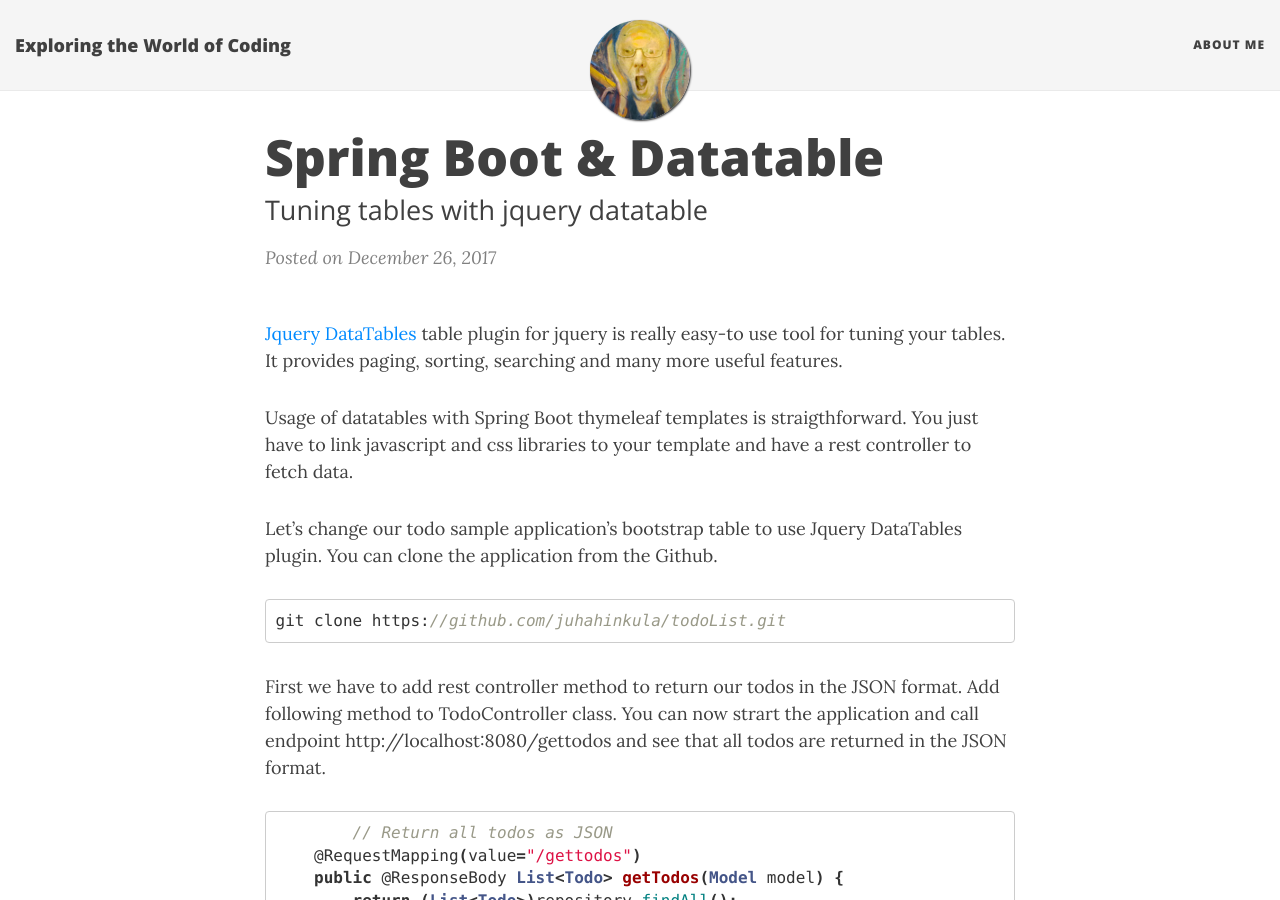
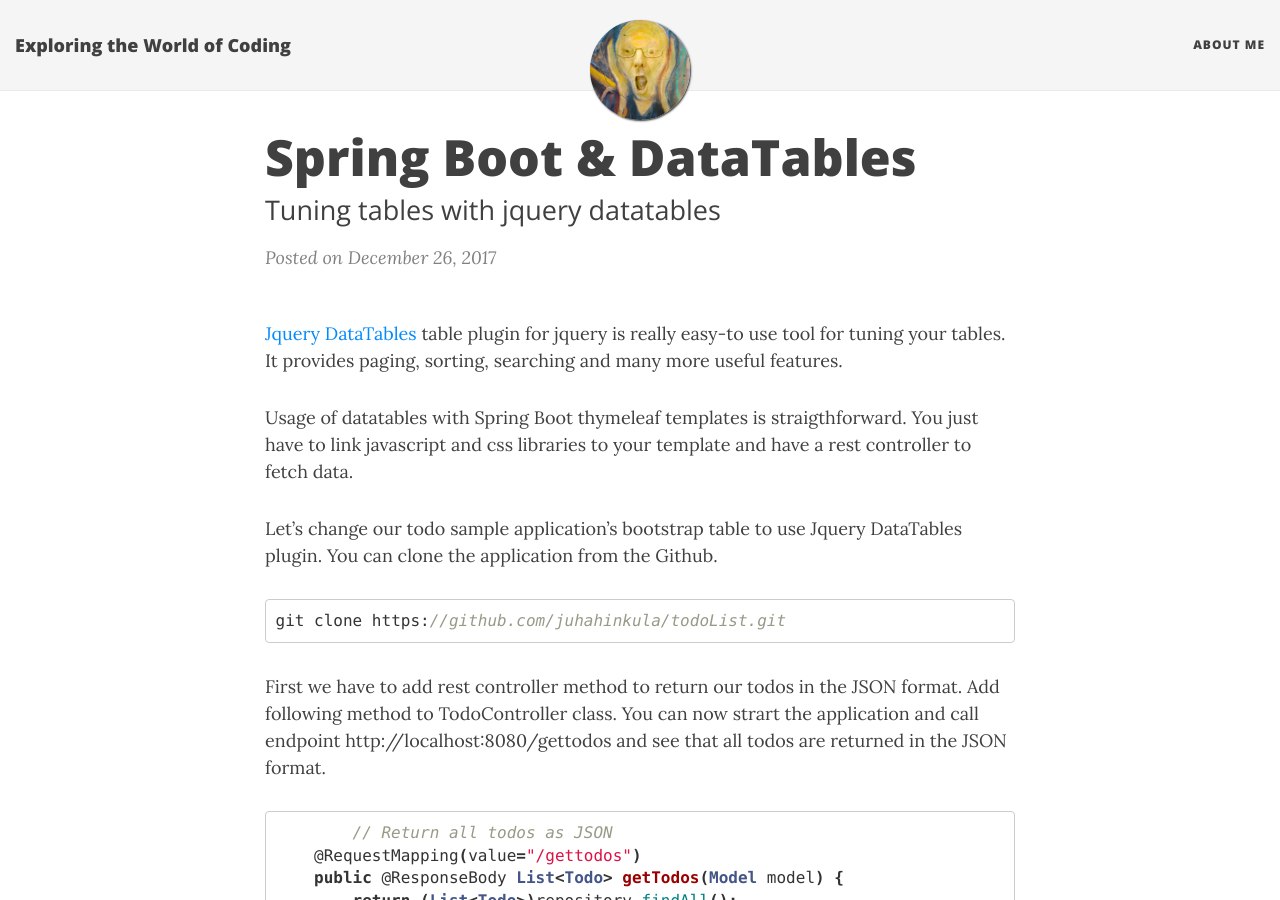
Before and after one commit to juhahinkula/juhahinkula.github.io, a Jekyll site: the page built from _posts/2017-12-26-jquery-datatable.markdown, in a window 1280 px wide and 900 px high. Built offline with Jekyll 4.4.1, drawn with Linux system fonts in a browser that asks for light colours; nearby versions of some CDN libraries; comment, search, counter and statistics services are not loaded.

Commit message:
new post

```diff
--- a/_posts/2017-12-26-jquery-datatable.markdown
+++ b/_posts/2017-12-26-jquery-datatable.markdown
@@ -1,7 +1,7 @@
 ---
 layout: post
-title:  "Spring Boot & Datatable"
-subtitle: "Tuning tables with jquery datatable"
+title:  "Spring Boot & DataTables"
+subtitle: "Tuning tables with jquery datatables"
 ---
 [Jquery DataTables](https://datatables.net/) table plugin for jquery is really easy-to use tool for tuning your tables. It provides paging, sorting, searching and many more useful features.
 
```
